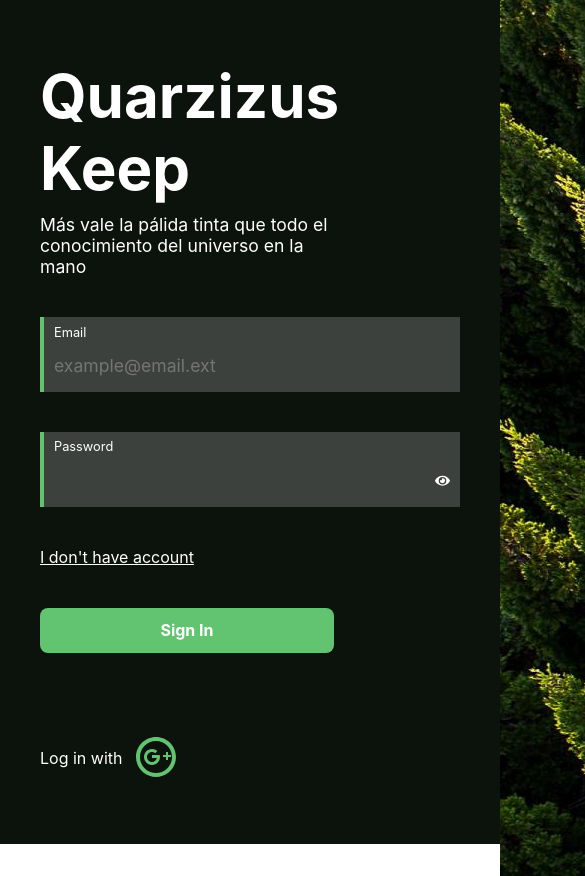
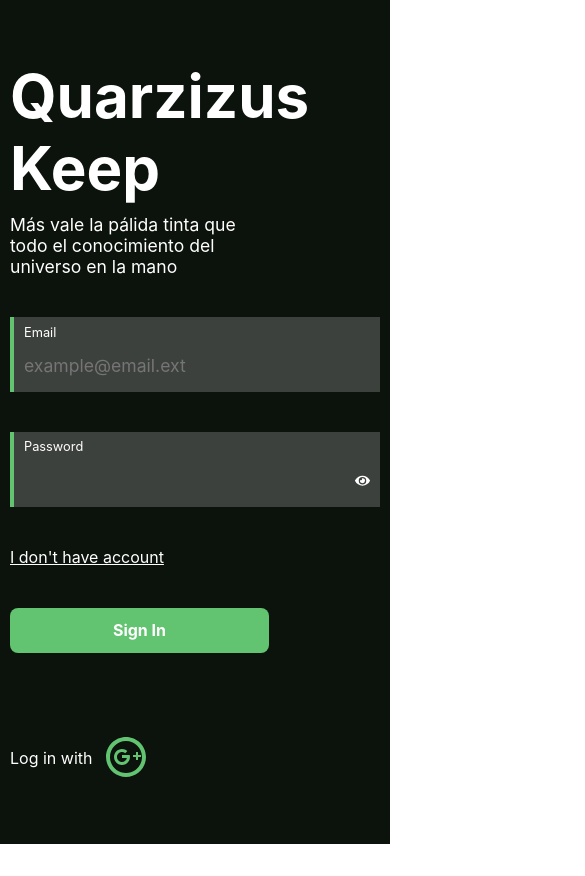
Before and after one commit to Quarzizus/QuarzizusKeep, a React (Vite) app: page / in a window 390 px wide. Shown: the top 876 px of the page, 585 px wide, since content can reach past the window. After the commit the page ends 844 px from the top, so only its background shows below. Built offline with nearby package versions, Linux system fonts and the light colour scheme; no server answers; what reactfire would draw is missing.

Commit message:
:iphone: Auth Page

```diff
--- a/src/components/form/styles.ts
+++ b/src/components/form/styles.ts
@@ -17,6 +17,11 @@
     text-decoration: underline;
     cursor: pointer;
   }
+  @media screen and (max-width: 516px) {
+    min-width: 100%;
+    height: 100vh;
+    padding: 40px 10px;
+  }
 `;
 
 const Header = styled.header`
@@ -31,6 +36,7 @@
 `;
 
 const InputContainer = styled.article`
+  width: 100%;
   height: 75px;
   border-left: 4px solid ${colorMain};
   display: flex;
@@ -40,9 +46,12 @@
   label {
     margin-left: 10px;
     font-size: 0.8rem;
+    width: 100%;
   }
   div {
     display: flex;
+    width: 100%;
+
     align-items: center;
     justify-content: space-between;
     padding-right: 10px;
@@ -56,6 +65,7 @@
 `;
 
 const Input = styled.input`
+  width: 100%;
   background-color: transparent;
   height: 50%;
   border: none;
@@ -85,6 +95,7 @@
 `;
 
 const LoginAlternatives = styled.section`
+  width: 100%;
   display: flex;
   align-items: center;
   p {
--- a/src/pages/auth/styles.ts
+++ b/src/pages/auth/styles.ts
@@ -7,6 +7,18 @@
   width: 100%;
   picture {
     width: 60%;
+    img {
+      width: 100%;
+      height: 100vh;
+      object-fit: cover;
+    }
+  }
+
+  @media screen and (max-width: 516px) {
+    height: 100vh;
+    picture {
+      display: none;
+    }
   }
 `;
 
--- a/src/styles.css
+++ b/src/styles.css
@@ -12,8 +12,6 @@
 body {
   overflow: hidden;
   position: relative;
-  scrollbar-width: thin;
-  scrollbar-color: white black;
 }
 .App {
   width: 100%;
```
